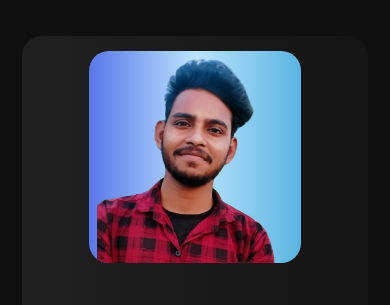
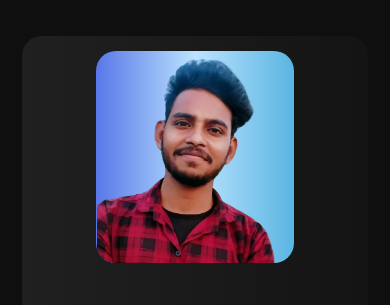
Before and after one commit to dineshbaidya12/portfolio, a plain HTML site: page credentials.html in a window 390 px wide. Shown: the part 94-399 px from the top of the page. Drawn offline with nearby package versions, Linux system fonts and the light colour scheme.

Commit message:
Content Changes

```diff
--- a/assets/styles/style.css
+++ b/assets/styles/style.css
@@ -1866,6 +1866,10 @@ footer .container .row {
     .inner-credential .inner-content .my-works-img-div {
         height: 150px;
     }
+
+    .row-cred .left .img-div {
+        width: 86%;
+    }
 }
 
 @media (max-width: 767px) {
@@ -2006,7 +2010,7 @@ footer .container .row {
     }
 
     .row-cred .left .img-div {
-        width: 212px;
+        width: 198px;
     }
 
     .row-cred .left .contact-me {
```
